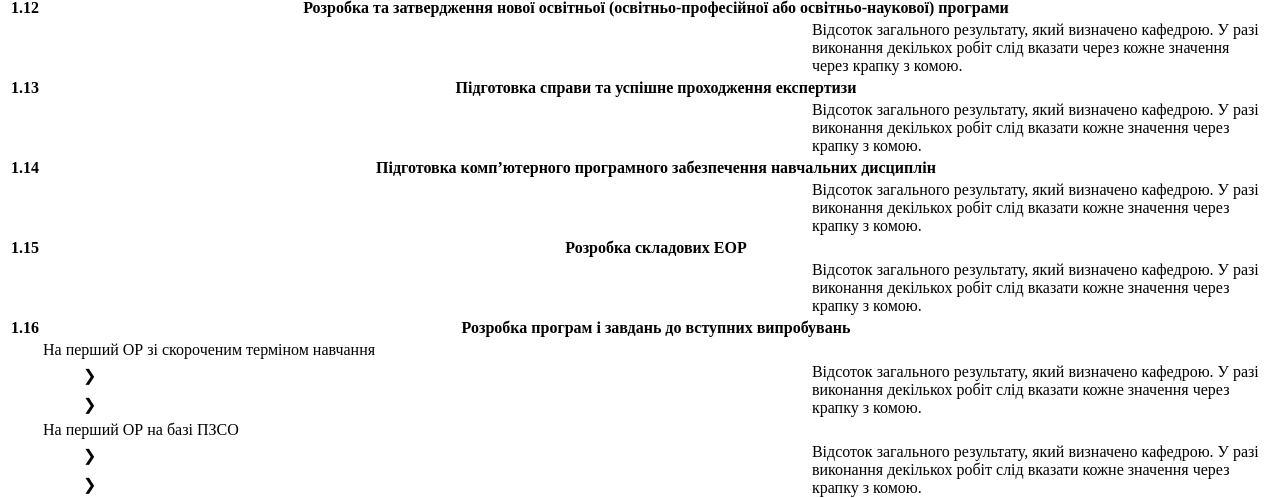
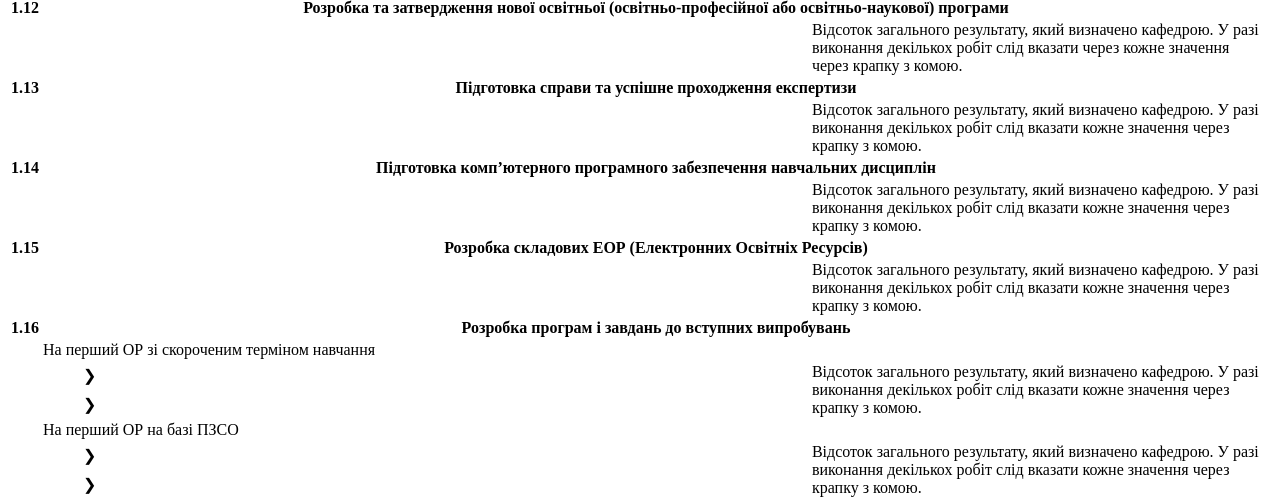
Before and after one commit to mihoff/dnu_academic_rating, a Django app: template templates/service_api/raw_report_forms/raw_educational_and_methodical_work.html in a window 1280 px wide. Shown: the part 906-1404 px from the top of the page. Run offline with Django 3.2, Linux system fonts and the light colour scheme; the template is opened without the code that fills it, so the values that code supplies are empty.

Commit message:
- explicit naming of some abbreviation

```diff
--- a/templates/service_api/raw_report_forms/raw_educational_and_methodical_work.html
+++ b/templates/service_api/raw_report_forms/raw_educational_and_methodical_work.html
@@ -365,7 +365,7 @@
 
     <tr>
         <th class="table-active">1.15</th>
-        <th class="table-active" colspan="3">Розробка складових ЕОР</th>
+        <th class="table-active" colspan="3">Розробка складових ЕОР (Електронних Освітніх Ресурсів)</th>
     </tr>
     <tr>
         <td></td>
```
